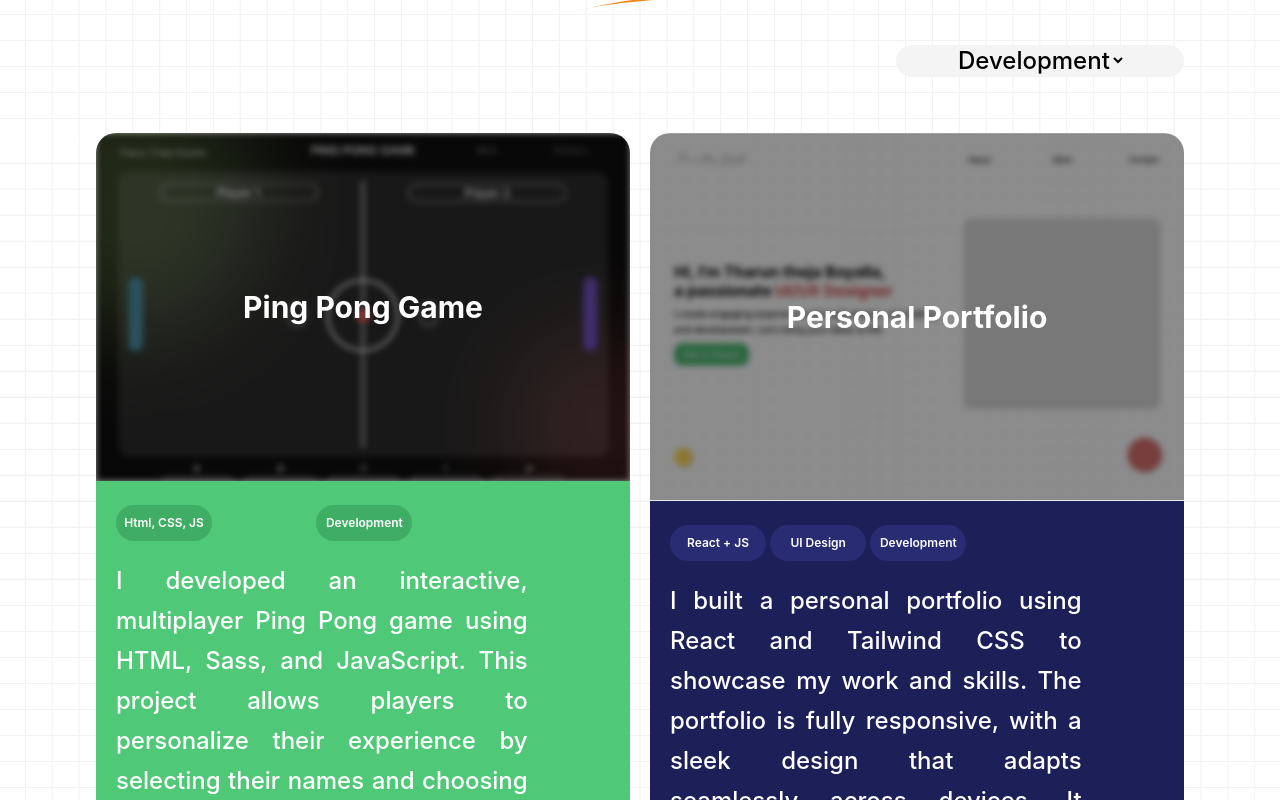
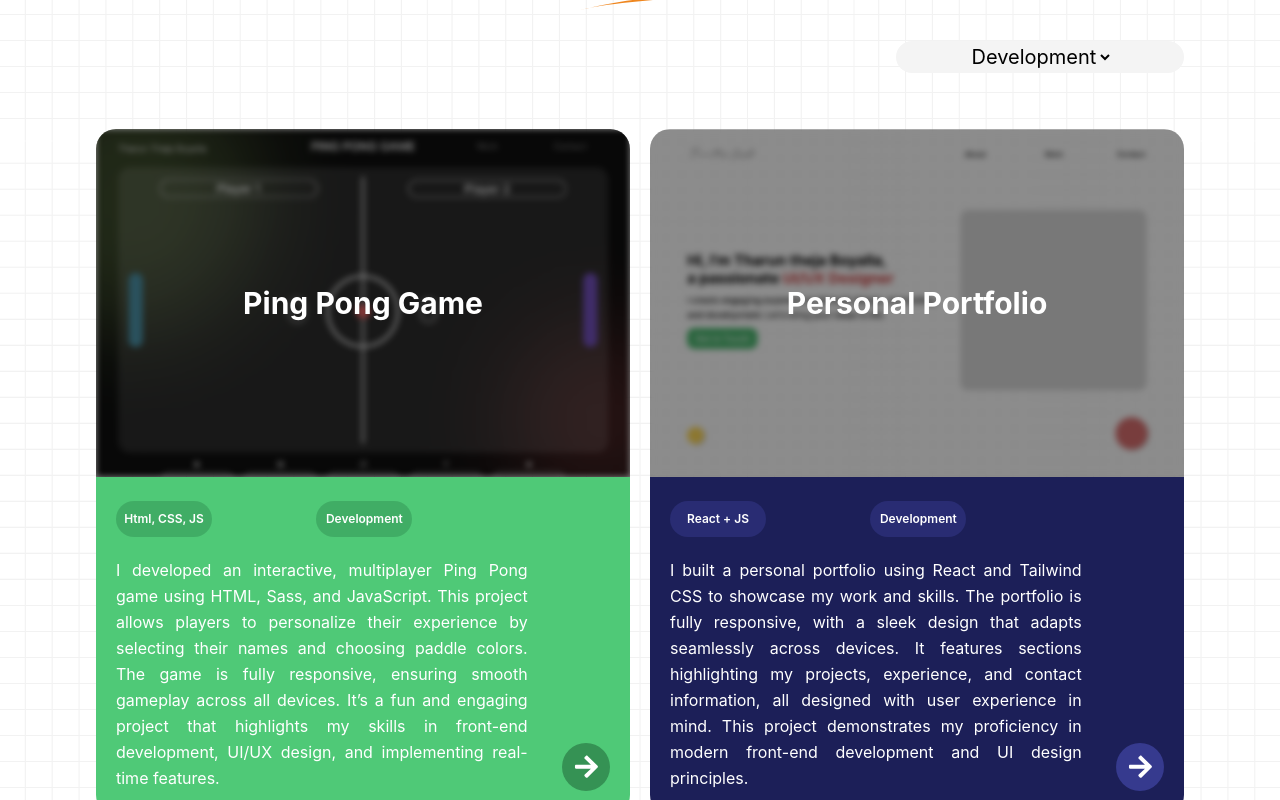
Before and after one commit to TharunthejaB/React-Portfolio, a React (Vite) app in the folder portfolio/: page / in a window 1280 px wide. Shown: the part 2100-2900 px from the top of the page. Built offline with nearby package versions, Linux system fonts and the light colour scheme.

Commit message:
#20 Functionality Update

```diff
--- a/portfolio/src/About.jsx
+++ b/portfolio/src/About.jsx
@@ -18,7 +18,10 @@ function About() {
     },
   ];
   return (
-    <section className="w-full h-full py-10 sm:py-20 flex flex-col justify-center items-center gap-10 sm:gap-16">
+    <section
+      className="w-full h-full py-10 sm:py-20 flex flex-col justify-center items-center gap-10 sm:gap-16"
+      id="about"
+    >
       <div className="relative">
         <Heading>About</Heading>
         <img
--- a/portfolio/src/App.css
+++ b/portfolio/src/App.css
@@ -12,6 +12,7 @@ body {
   background-image: url(/src/assets/Background.svg);
   background-size: contain;
   /* background-repeat: no-repeat; */
+  scroll-behavior: smooth;
 }
 
 a {
--- a/portfolio/src/App.jsx
+++ b/portfolio/src/App.jsx
@@ -47,7 +47,7 @@ function App() {
       title: "Ping Pong Game",
       info: ["Html, CSS, JS", "Development"],
       content:
-        "I developed an interactive, multiplayer Ping Pong game using HTML, Sass, and JavaScript. This project allows players to personalize their experience by selecting their names and choosing paddle colors. The game is fully responsive, ensuring smooth gameplay across all devices. It’s a fun and engaging project that highlights my skills in front-end development, UI/UX design, and implementing real-time interactive features.",
+        "I developed an interactive, multiplayer Ping Pong game using HTML, Sass, and JavaScript. This project allows players to personalize their experience by selecting their names and choosing paddle colors. The game is fully responsive, ensuring smooth gameplay across all devices. It’s a fun and engaging project that highlights my skills in front-end development, UI/UX design, and implementing real-time features.",
       tilecolor: "#4FC977",
       buttoncolor: "#359254",
       subbuttoncolor: "rgba(51, 146, 84, 0.5)",
@@ -56,7 +56,7 @@ function App() {
     {
       category: "Development",
       title: "Personal Portfolio",
-      info: ["React + JS", "UI Design", "Development"],
+      info: ["React + JS", "Development"],
       content:
         "I built a personal portfolio using React and Tailwind CSS to showcase my work and skills. The portfolio is fully responsive, with a sleek design that adapts seamlessly across devices. It features sections highlighting my projects, experience, and contact information, all designed with user experience in mind. This project demonstrates my proficiency in modern front-end development and UI design principles.",
       tilecolor: "#1C1F58",
@@ -81,6 +81,17 @@ function App() {
       info: ["UI Design"],
       content:
         "I designed a visually appealing personal portfolio with React and Tailwind CSS to showcase my work. The design features a clean, intuitive layout with sections for projects, experience, and contact. The user interface emphasizes simplicity, ensuring a seamless experience. The modern aesthetic offers a polished presentation across all devices.",
+      tilecolor: "#1C1F58",
+      buttoncolor: "#363A8E",
+      subbuttoncolor: "rgba(54, 58, 142, 0.5)",
+      img: "/src/assets/Desktop.png",
+    },
+    {
+      category: "Video Editing",
+      title: "BunSek Product Video",
+      info: ["After Effects", "Premiere Pro", "Illustrator"],
+      content:
+        "I built a personal portfolio using React and Tailwind CSS to showcase my work and skills. The portfolio is fully responsive, with a sleek design that adapts seamlessly across devices. It features sections highlighting my projects, experience, and contact information, all designed with user experience in mind. This project demonstrates my proficiency in modern front-end development and UI design principles.",
       tilecolor: "#1C1F58",
       buttoncolor: "#363A8E",
       subbuttoncolor: "rgba(54, 58, 142, 0.5)",
@@ -112,19 +123,21 @@ function App() {
   ];
   return (
     <>
+      <BrowserRouter>
         <div className="relative px-5 xl:px-24 sm:px-10 w-full">
           <Navbar />
           <Herosection />
-        <About id="about" />
+          <About />
           <Skills skillsData={skills} />
           <Projects projectsData={projects} />
           <Experience experienceData={experience} />
           <Contact />
           <Widgets />
         </div>
-      <div className="w-full h-full text-center bg-gray-400">
+        <div className="w-full h-full text-center bg-gray-200 text-gray-500">
           © 2025 Tharun theja Boyalla. All Rights Reserved.
         </div>
+      </BrowserRouter>
     </>
   );
 }
--- a/portfolio/src/Experience.jsx
+++ b/portfolio/src/Experience.jsx
@@ -1,6 +1,7 @@
 import React from "react";
 import Heading from "./Heading";
 import Content from "./Content";
+import { Link } from "react-router-dom";
 
 function Experience({ experienceData }) {
   return (
@@ -30,7 +31,8 @@ function Experience({ experienceData }) {
         ))}
       </div>
       <Content className="text-center">
-        Want to know more about my experience? Download my <a>resume here.</a>
+        Want to know more about my experience? Download my
+        <Link to="">resume here.</Link>
       </Content>
     </section>
   );
--- a/portfolio/src/Navbar.jsx
+++ b/portfolio/src/Navbar.jsx
@@ -1,5 +1,4 @@
 import React from "react";
-// import { a } from "react-router-dom";
 
 function Navbar() {
   return (
@@ -12,9 +11,9 @@ function Navbar() {
       </div>
       <div className="w-auto h-fit">
         <div className="hidden gap-[8vw] sm:flex">
-          <a>About</a>
-          <a>Work</a>
-          <a>Contact</a>
+          <a href="#about">About</a>
+          <a href="#work">Work</a>
+          <a href="#contact">Contact</a>
         </div>
         <div
           className="flex flex-col gap-1.5 sm:hidden w-8 h-6 justify-center items-center"
--- a/portfolio/src/Projects.jsx
+++ b/portfolio/src/Projects.jsx
@@ -10,8 +10,8 @@ function Projects({ projectsData }) {
     setSelectedSection(event.target.value);
   };
   return (
-    <section className="w-full h-full py-10 sm:py-20 flex">
-      <div className="w-full h-full flex flex-col items-center gap-11">
+    <section className="w-full pt-10 sm:pt-20 flex" id="work">
+      <div className="w-full flex flex-col items-center gap-10">
         <div className="relative">
           <Heading>Projects</Heading>
           <img
@@ -22,7 +22,7 @@ function Projects({ projectsData }) {
         <div className="w-full flex flex-col gap-14">
           <div className="w-full flex justify-end">
             <div className="h-8 w-[40%] sm:w-2xs px-4 flex justify-center items-center rounded-full bg-[#F4F4F4]">
-              <Content>
+              <div className="text-xl">
                 <select
                   id="filters"
                   className="outline-0"
@@ -33,15 +33,16 @@ function Projects({ projectsData }) {
                   <option value="Design">Design</option>
                   <option value="Video Editing">Video Editing</option>
                 </select>
-              </Content>
+              </div>
             </div>
           </div>
-          <div className="w-full h-full flex flex-col sm:grid grid-cols-2 relative gap-5 text-white">
+          <div className="w-full place-items-center sm:grid grid-cols-2 relative gap-5 text-white">
             {projectsData.map(
               (project, index) =>
                 project.category === selectedSection && (
-                  <div className="w-full h-full grid grid-rows-[60%, 40%]">
-                    <div className="w-full  flex justify-center relative items-center rounded-tl-[20px] rounded-tr-[20px] overflow-hidden">
+                  <div className="w-full grid grid-rows-2">
+                    {/* First Row (40%) */}
+                    <div className="w-full flex justify-center relative items-center rounded-tl-[20px] rounded-tr-[20px] overflow-hidden">
                       <div className="w-full h-full relative">
                         <img
                           src={project.img}
@@ -58,6 +59,7 @@ function Projects({ projectsData }) {
                       </div>
                     </div>
 
+                    {/* Second Row (60%) */}
                     <div
                       className="w-full h-fit flex flex-col py-6 px-5 gap-5 rounded-bl-[20px] rounded-br-[20px]"
                       style={{ backgroundColor: project.tilecolor }}
@@ -73,10 +75,12 @@ function Projects({ projectsData }) {
                           </div>
                         ))}
                       </div>
+
                       <div className="w-full flex justify-between items-end">
-                        <Content key={index} className="text-justify w-10/12">
+                        <div className="w-10/12 text-justify 2xl:text-xl 2xl:leading-10 leading-6.5">
                           {project.content}
-                        </Content>
+                        </div>
+
                         <div
                           className="w-12 h-12 rounded-full p-3"
                           style={{ backgroundColor: project.buttoncolor }}
--- a/portfolio/src/Widgets.jsx
+++ b/portfolio/src/Widgets.jsx
@@ -36,14 +36,18 @@ function Widgets() {
       >
         <img src="/src/assets/light.svg"></img>
       </div>
-      {isVisible && (
+
       <div
         className="rounded-full w-15 h-15 flex justify-center items-center  bg-[#D96F6F]"
         id="scrolltotop"
+        style={{
+          visibility: isVisible ? "visible" : "hidden", // Hides the element, but still takes up space
+          opacity: isVisible ? 1 : 0, // Optional: Adds smooth fade effect
+          transition: "visibility 0.3s, opacity 0.3s", // Optional: Smooth transition
+        }}
       >
         <img src="/src/assets/uparrow.svg" className="invert w-7 h-7"></img>
       </div>
-      )}
     </div>
   );
 }
```
Also changed, not shown: portfolio/src/Contact.jsx (+8 -5 lines). Lines whose indentation alone changed are shown as unchanged.
